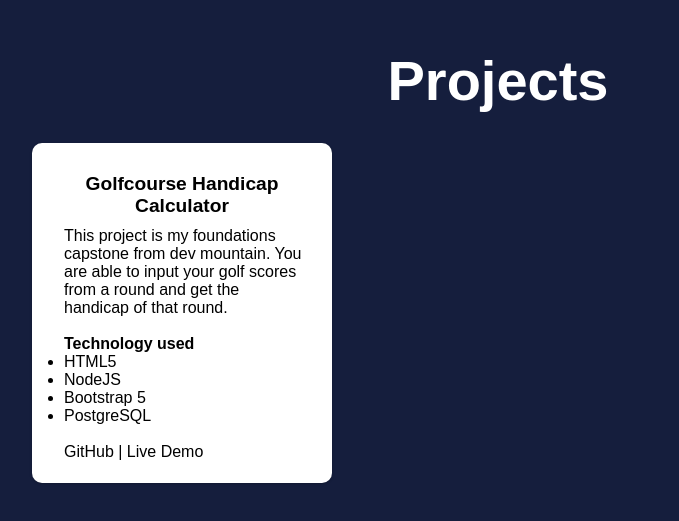
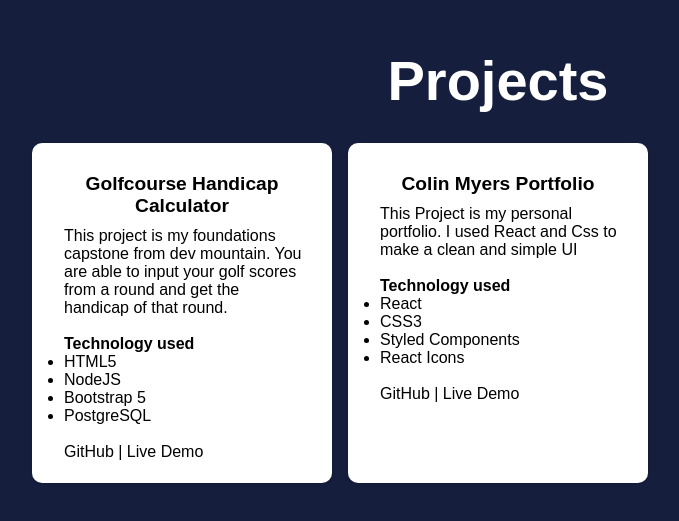
Before and after one commit to colinmyers37/colin-myers-portfolio, a React (Create React App) app: page /#contact in a window 1280 px wide. Shown: the part 1607-2128 px from the top of the page, without its empty margins (142-821 px from the left). Built offline with nearby package versions, Linux system fonts and the light colour scheme.

Commit message:
added project

```diff
--- a/src/pages/Projects.jsx
+++ b/src/pages/Projects.jsx
@@ -50,6 +50,41 @@ const Projects = () => {
           </ProjectCards>
 
 
+          <ProjectCards>
+            <ProjectH3>Colin Myers Portfolio</ProjectH3>
+            <ProjectParagraphContainer>
+              <ProjectP>
+                This Project is my personal portfolio. I used React and Css to make a clean and simple UI
+              </ProjectP>
+              <br />
+              <ul>
+                <strong>Technology used</strong>
+                <li>React</li>
+                <li>CSS3</li>
+                <li>Styled Components</li>
+                <li>React Icons</li>
+
+              </ul>
+              <br />
+              <a
+                href="https://github.com/colinmyers37/colin-myers-portfolio"
+                rel="noreferrer"
+                target="_blank"
+              >
+                GitHub
+              </a>{" "}
+              {"  "}|{" "}
+              <a
+                href="https://colinemyers.netlify.app/"
+                rel="noreferrer"
+                target="_blank"
+              >
+                Live Demo
+              </a>
+            </ProjectParagraphContainer>
+          </ProjectCards>
+
+
         </ProjectWrapper>
       </ProjectsContainerStyled>
     </>
```
